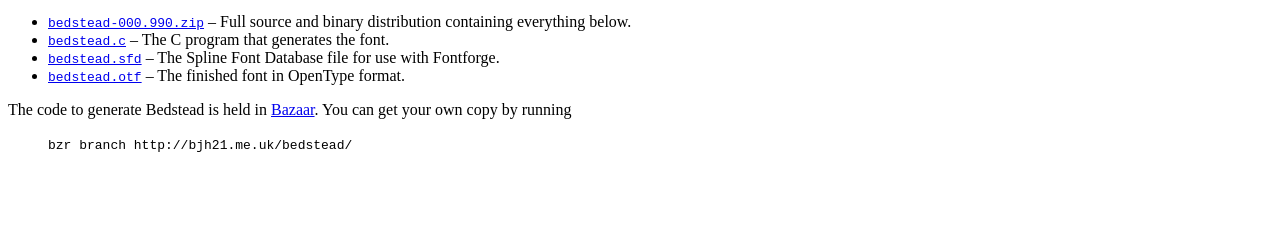
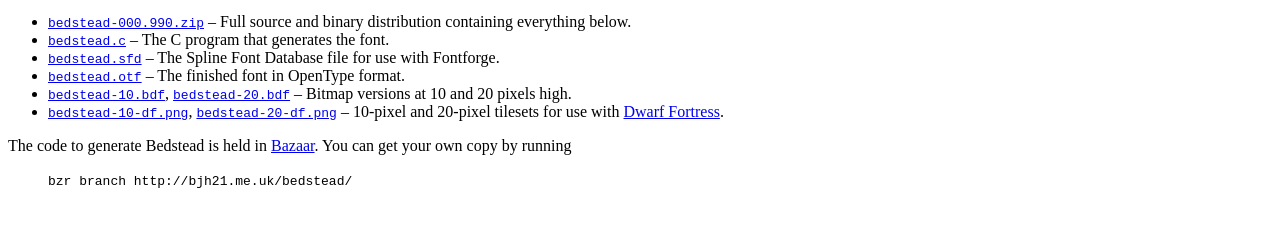
Before and after one commit to textmodes/bedstead, a plain HTML site: page index.html in a window 1280 px wide. Shown: the part 241-468 px from the top of the page. Drawn offline with Linux system fonts and the light colour scheme.

Commit message:
List more files in Web page.

```diff
--- a/index.html
+++ b/index.html
@@ -35,11 +35,18 @@
 	&ndash; Full source and binary distribution containing everything
 	below.</li>
       <li><a href="bedstead.c"><code>bedstead.c</code></a> &ndash; The C
-	  program that generates the font.</li>
+	program that generates the font.</li>
       <li><a href="bedstead.sfd"><code>bedstead.sfd</code></a> &ndash;
-	  The Spline Font Database file for use with Fontforge.</li>
+	The Spline Font Database file for use with Fontforge.</li>
       <li><a href="bedstead.otf"><code>bedstead.otf</code></a> &ndash;
-	  The finished font in OpenType format.</li>
+	The finished font in OpenType format.</li>
+      <li><a href="bedstead-10.bdf"><code>bedstead-10.bdf</code></a>,
+	<a href="bedstead-20.bdf"><code>bedstead-20.bdf</code></a> &ndash;
+	Bitmap versions at 10 and 20 pixels high.</li>
+      <li><a href="bedstead-10-df.png"><code>bedstead-10-df.png</code></a>,
+	<a href="bedstead-20-df.png"><code>bedstead-20-df.png</code></a>
+	&ndash; 10-pixel and 20-pixel tilesets for use with
+	<a href="http://www.bay12games.com/dwarves/">Dwarf Fortress</a>.</li>
     </ul>
 
     <p>The code to generate Bedstead is held in
```
